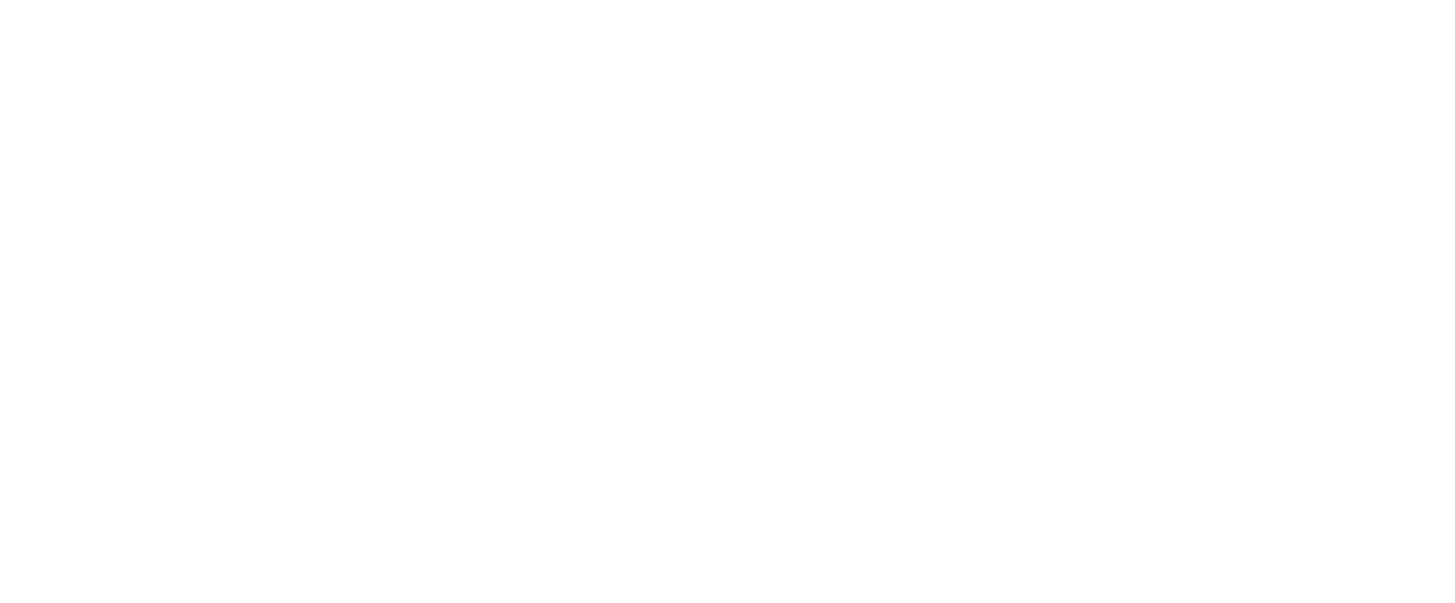
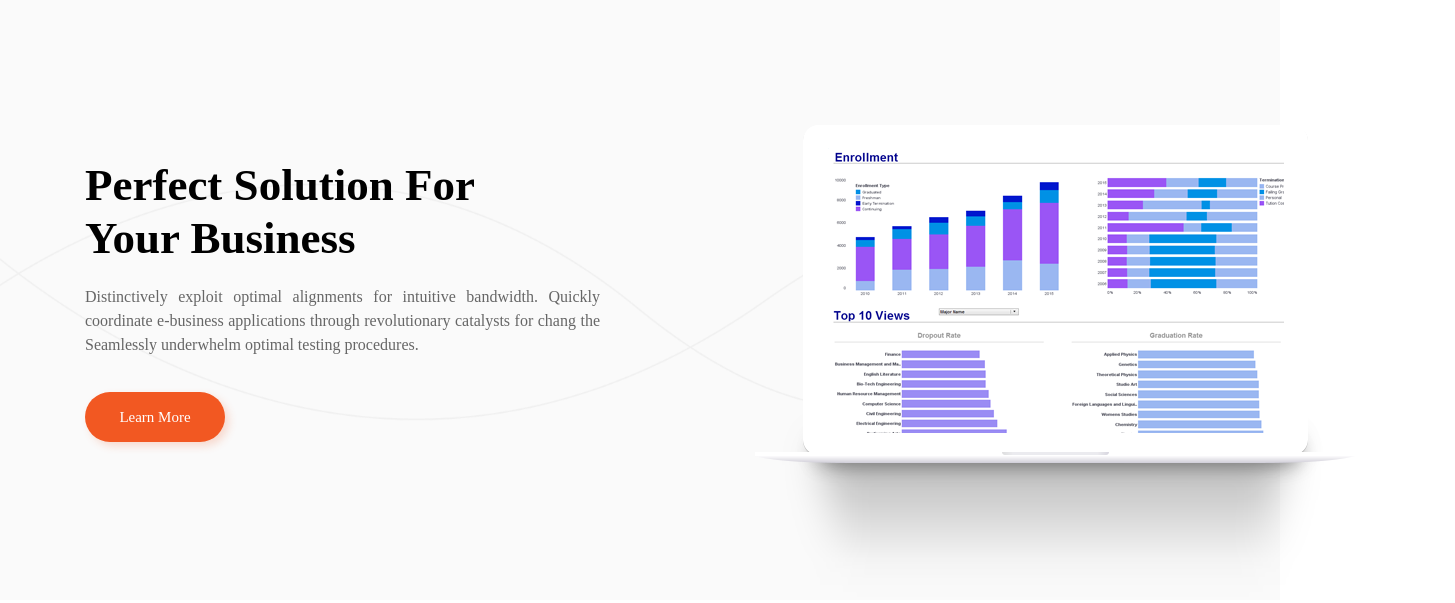
Before and after one commit to VNeskoromnaya/GrowBe, a plain HTML site: page src/index.html in a window 1280 px wide. Shown: the whole page, 1455 px wide, since content can reach past the window. Drawn offline with Linux system fonts and the light colour scheme.

Commit message:
created section `About us` , added images for this section, styles

```diff
--- a/src/css/style.css
+++ b/src/css/style.css
@@ -0,0 +1,66 @@
+/* !!! подключить шрифт для h2 font-family: 'Gilroy-Bold'; */
+/* !!! подключить шрифт для основного текста font-family: 'Gilroy-Regular' */
+
+
+/* !! подумать, как сделать так, чтоб background был на всю длину экрана , а не ширину секции, как в макете */
+.aboutUs {
+	/* max-height: 540px; */
+	/* ширина макета: 1920px; */
+	background: url('../img/about_us/bg.png') center center/cover no-repeat;
+	background-color: #FAFAFA;
+	position: relative;
+}
+
+.aboutUs .vector1 {
+	position: absolute;
+	border: 2px solid #F0F0F0;
+	transform: rotate(2.09deg);
+}
+
+.aboutUs .vector2 {
+	position: absolute;
+	border: 2px solid #F0F0F0;
+	transform: matrix(1, 0.04, 0.04, -1, 0, 0);
+}
+
+.aboutUs .row {
+	display: flex;
+    align-items: center;
+}
+.aboutUs .aboutUs_text {
+	/* margin: 127px 0 124px 0; */
+}
+
+.aboutUs .text {
+	margin-bottom: 35px;
+	color: #666666;
+	width: 515px;
+	font-family: 'Gilroy-Regular';
+	font-size: 16px;
+	line-height: 150%;
+	text-align: justify;
+}
+
+/* повторяющийся элемент на странице */
+.subtitle {
+	margin-bottom: 20px;
+	color: #000000;
+	width: 409px;
+	font-family: 'Gilroy-Bold';
+	font-size: 45px;
+	line-height: 53px;
+}
+
+/* повторяющийся элемент на странице */
+button {
+	width: 140px;
+	height: 50px;
+	background-color: #F25822;
+	box-shadow: 4px 4px 8px rgba(242, 88, 34, 0.2);
+	border: none;
+	border-radius: 50px;
+	color: #FFFFFF;
+	font-family: 'Gilroy-Bold';
+	font-size: 15px;
+	line-height: 18px;
+}
--- a/src/index.html
+++ b/src/index.html
@@ -11,6 +11,26 @@
 </head>
 <body>
 
+	<section class="aboutUs">
+		<div class="container">
+			<div class="row">
+				<div class="col-md-6 aboutUs_text">
+					<h2 class="subtitle">Perfect Solution For
+						Your Business</h2>
+					<div class="text">Distinctively exploit optimal alignments for intuitive bandwidth. Quickly
+						coordinate e-business applications through revolutionary catalysts for
+						chang the Seamlessly underwhelm optimal testing procedures.</div>
+					<button class="">Learn More</button>
+				</div>
+				<div class="col-md-6">
+					<div class="aboutUs_img">
+						<img src="img/about_us/macbook.png" alt="mackbook">
+					</div>
+				</div>
+			</div>
+
+		</div>
+	</section>
 
 	<script src=""></script>
 </body>
```
Also changed, not shown: src/img/about_us/bg.png (added), src/img/about_us/macbook.png (added).
